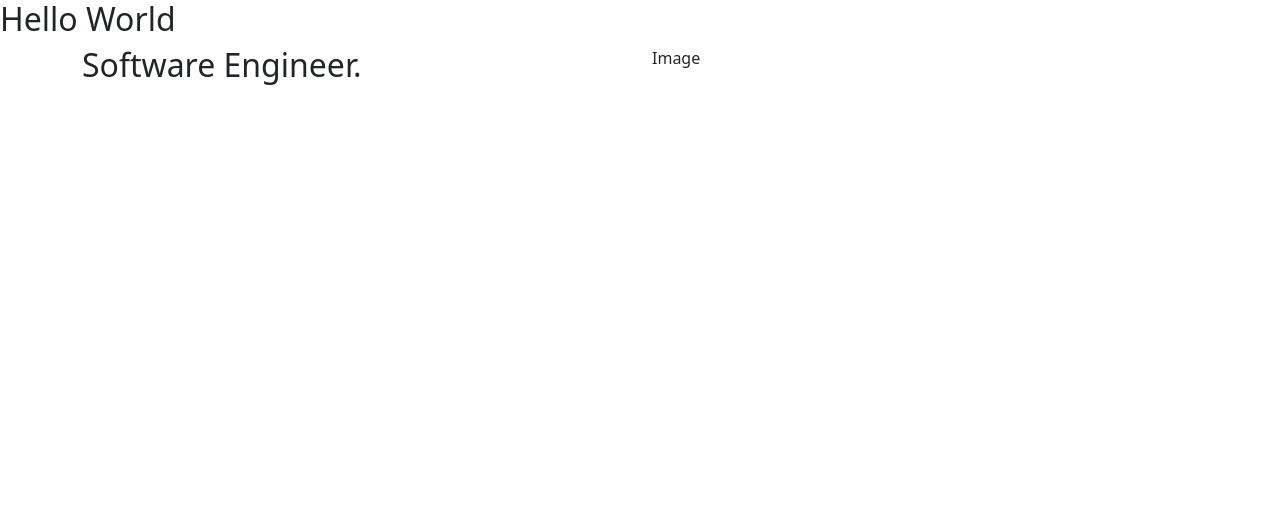
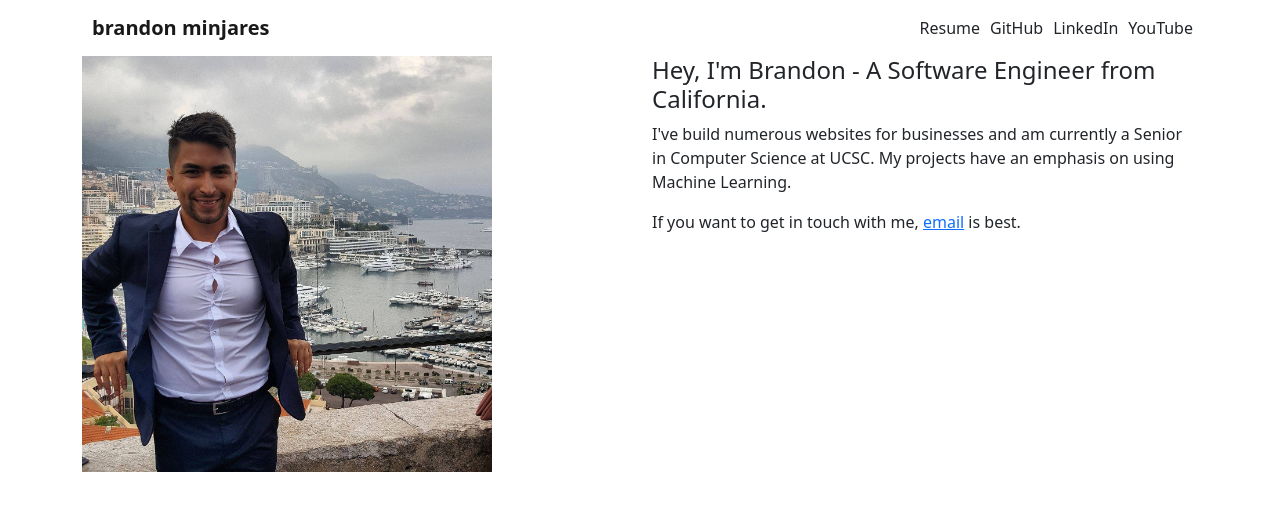
Before and after one commit to BrandonMinjares/BrandonMinjares.github.io, a plain HTML site: page index.html in a window 1280 px wide. Drawn offline with nearby package versions, Linux system fonts and the light colour scheme.

Commit message:
Updated bio, added main image, added navbar

```diff
--- /dev/null
+++ b/css/style.css
@@ -0,0 +1,23 @@
+body {
+    background-color: white;
+}
+
+.navbar-brand {
+    padding-left:10px;
+}
+
+.nav-links > li {
+    list-style: none;
+    padding-left:5px;
+    padding-right: 5px;
+}
+
+img {
+    max-width:75%;
+    height:auto;
+}
+
+li > a {
+    text-decoration: none;
+    color: inherit;
+}
--- a/index.html
+++ b/index.html
@@ -1,30 +1,47 @@
 <!DOCTYPE html>
-
 <html lang="en">
 <head>
 <meta charset="utf-8">
-
 <title>Brandon Minjares</title>
 <meta name="description" content="The HTML5 Herald">
 <meta name="author" content="SitePoint">
 <link href="https://cdn.jsdelivr.net/npm/bootstrap@5.0.1/dist/css/bootstrap.min.css" rel="stylesheet" integrity="sha384-+0n0xVW2eSR5OomGNYDnhzAbDsOXxcvSN1TPprVMTNDbiYZCxYbOOl7+AMvyTG2x" crossorigin="anonymous">
-  <link rel="stylesheet" href="css/styles.css?v=1.0">
+<link rel="stylesheet" href="css/style.css">
+</head>
 
-</head>
 <body>
-    <h2>Hello World</h2>
+  <div class="container">
+    <nav class="navbar navbar-expand-lg navbar-light">
+      <a href="#" class="navbar-brand"><b>brandon minjares</b></a>
+      <ul class="navbar-nav nav-links ms-auto">
+        <li><a href="/css/img/Brandon Minjares - ML Resume.pdf">Resume</a></li>
+        <li><a href="https://github.com/BrandonMinjares">GitHub</a></li>
+        <li><a href="https://www.linkedin.com/in/brandonminjares/">LinkedIn</a></li>
+        <li><a href="https://www.youtube.com/channel/UCpk_rhJSdQucOnRvQ1ltZaA">YouTube</a></li>
+      </ul>
+    </nav>
+  </div>
+
+  <div class="container=fluid">
+    <div class="jumbotron">
       <div class="container">
         <div class="row">
           <div class="col">
-            <h2>Software Engineer.</h2>
+            <img src="css/img/BioImage.jpeg">
           </div>
           <div class="col">
-            Image
+            <h4>Hey, I'm Brandon - A Software Engineer from California.</h4>
+            <p>I've build numerous websites for businesses and am currently a Senior in Computer Science at UCSC. My projects have an emphasis on using Machine Learning.</p>
+            <p>If you want to get in touch with me, <a href = "mailto: brandon.minjares@gmail.com">email</a> is best.</p>
+          </div>
+      </div>
       </div>
     </div>
   </div>
 
+
+
+
 <script src="js/scripts.js"></script>
-    <!-- JavaScript Bundle with Popper -->
 </body>
 </html>
```
Also changed, not shown: css/img/BioImage.jpeg (added), css/img/Kaggle.png (added), css/img/Selfie.jpg (added), 2 other files. Lines whose indentation alone changed are shown as unchanged.
